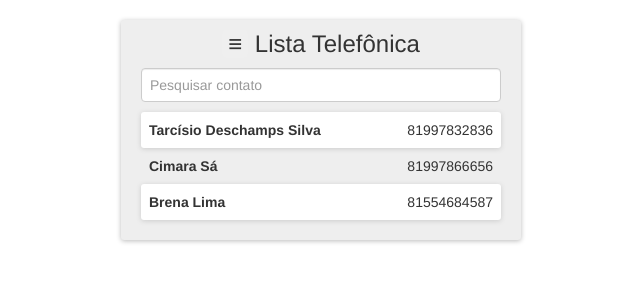
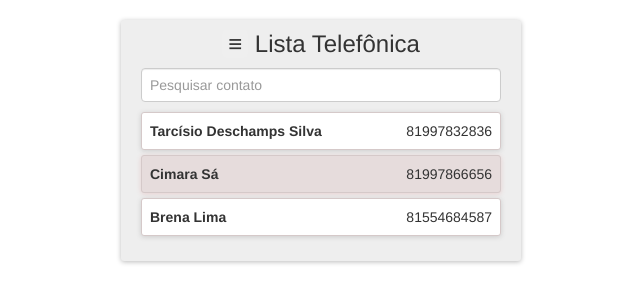
Before and after one commit to tdex/tarcisiodeschamps.com.br, a plain HTML site: page resources/projetos/agendaAngular/index.html in a window 1280 px wide. Shown: the whole page, without its empty margins (319-959 px from the left). Drawn offline with nearby package versions, Linux system fonts and the light colour scheme.

Commit message:
update Agenda - novo estilo hover - novo padrao de cor na lista

```diff
--- a/resources/projetos/agendaAngular/index.html
+++ b/resources/projetos/agendaAngular/index.html
@@ -44,15 +44,28 @@
       }
       .item{
         padding: 8px;
+        margin: 5px 0 ;
+        border-radius: 3px;
       }
       .item > span{
         float: right;
       }
       li.item:nth-child(odd){
+        border: 1px solid #d5c9c9;
         background-color: #FFF;
         box-shadow: 0 1px 5px #CCC;
-        border-radius: 3px;
+
+      }li.item:nth-child(even){
+        border: 1px solid #d5c9c9;
+        background-color: #e6dcdc;
+        box-shadow: 0 1px 5px #e7cfcf;
       }
+      li.item:hover, #menu:hover{
+        cursor: pointer;
+        background-color: #2562b3;
+        color: #FFF;
+      }
+
       .addCt{
         margin-bottom: 20px !important;
         /*display: none;*/
```
